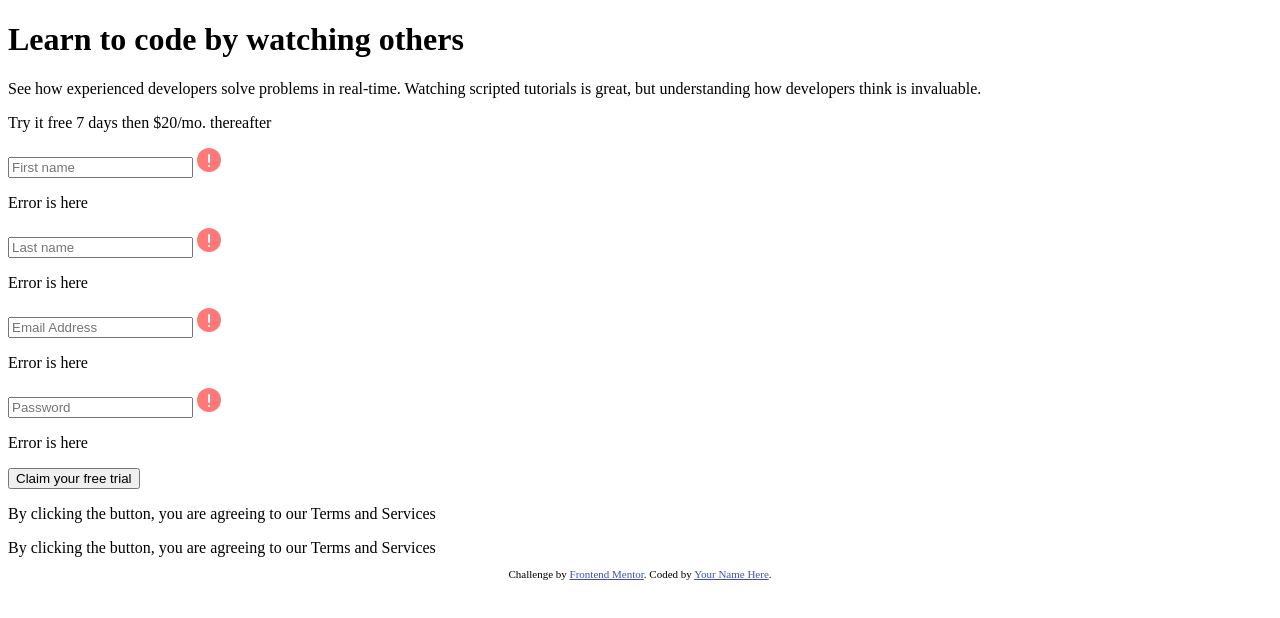
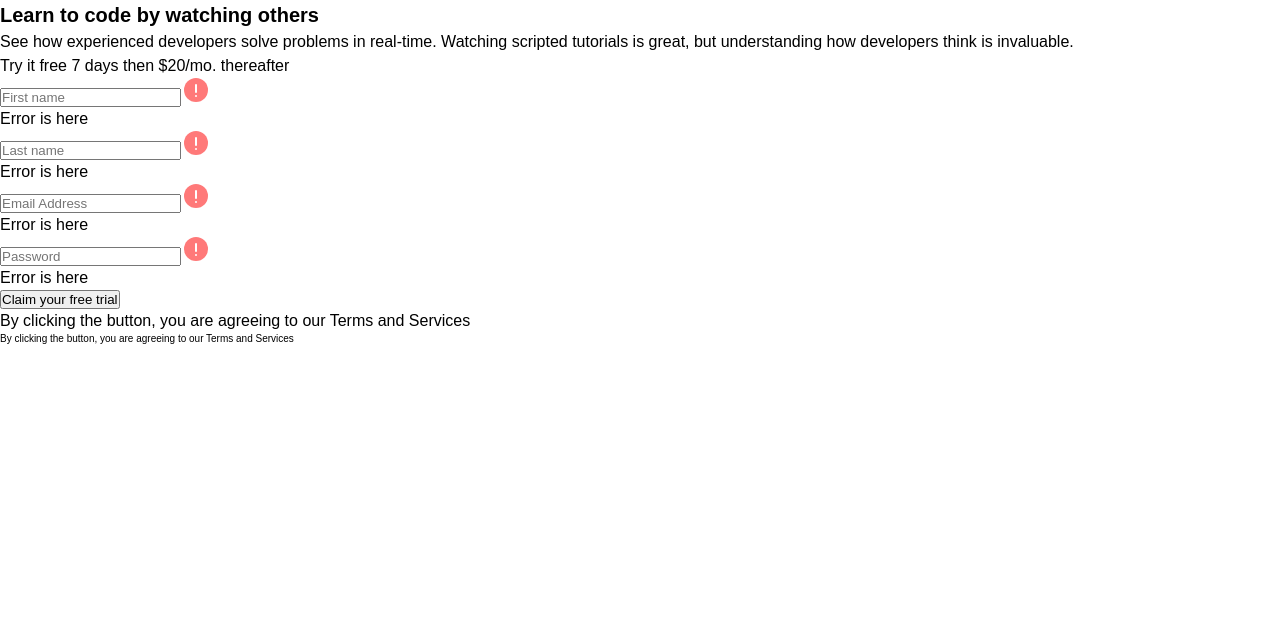
Before and after one commit to Usamaumar118/intro-signup, a plain HTML site: page index.html in a window 1280 px wide. Drawn offline with Linux system fonts and the light colour scheme.

Commit message:
added basic styles

```diff
--- a/index.html
+++ b/index.html
@@ -5,14 +5,15 @@
   <meta name="viewport" content="width=device-width, initial-scale=1.0"> <!-- displays site properly based on user's device -->
 
   <link rel="icon" type="image/png" sizes="32x32" href="./images/favicon-32x32.png">
+  <link rel="stylesheet" href="style.css">
 
   <title>Frontend Mentor | Intro component with sign up form</title>
 
   <!-- Feel free to remove these styles or customise in your own stylesheet 👍 -->
-  <style>
+  <!-- <style>
     .attribution { font-size: 11px; text-align: center; }
     .attribution a { color: hsl(228, 45%, 44%); }
-  </style>
+  </style> -->
 </head>
 <body>
 
@@ -94,11 +95,11 @@
 
   By clicking the button, you are agreeing to our Terms and Services
 
-  <footer>
+  <!-- <footer>
     <p class="attribution">
       Challenge by <a href="https://www.frontendmentor.io?ref=challenge" target="_blank">Frontend Mentor</a>.
       Coded by <a href="#">Your Name Here</a>.
     </p>
-  </footer>
+  </footer> -->
 </body>
 </html>
--- /dev/null
+++ b/style.scss
@@ -0,0 +1,45 @@
+:root{
+    --c-red: hsl(0, 100%, 74%) ;
+    --c-green: hsl(154, 59%, 51%);
+    --c-blue: hsl(248, 32%, 49%);
+    --c-dark-blue: hsl(249, 10%, 26%) ;
+    --c-grayish-blue: hsl(246, 25%, 77%);
+}
+
+
+*,
+*::after,
+*::before{
+    margin: 0;
+    padding: 0;
+    box-sizing: inherit;
+}
+
+
+html{
+    font-size: 62.5%;
+    font-family: 'raleway', sans-serif;
+    box-sizing: border-box;
+
+}
+
+
+
+h1{
+    color: var(--c-very-dark-cyan);
+    line-height: 1.5;
+}
+
+
+a{
+    text-decoration: none;
+    line-height: 1.5;
+}
+li{
+    list-style: none;
+}
+
+p{
+    font-size: 1.6rem;
+    line-height: 1.5;
+}
```
Also changed, not shown: style.css (added), 1 other file.
